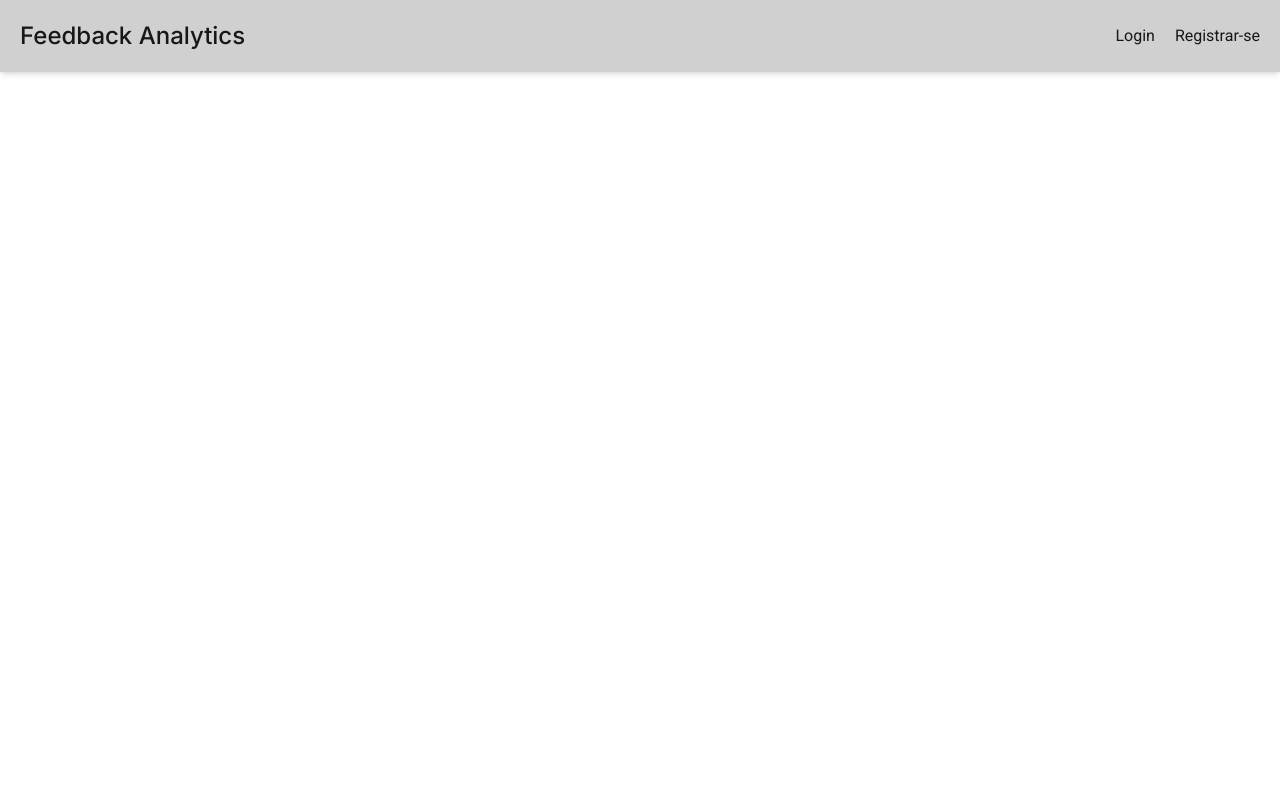
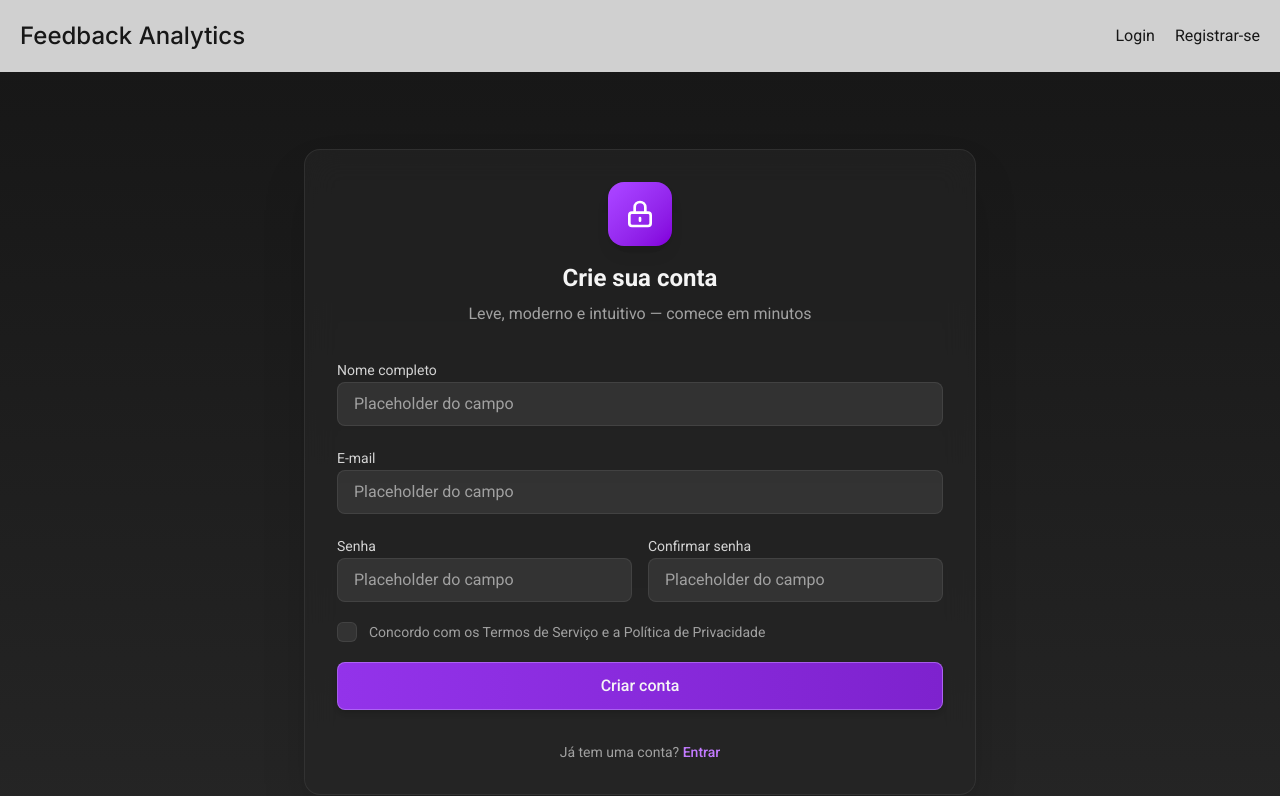
Before and after one commit to Nando006/feedback-analytics, a React (Vite) app: page /register in a window 1280 px wide. Shown: the top 796 px of the page. Built offline with nearby package versions, Linux system fonts and the light colour scheme.

Commit message:
Começando página de registro

```diff
--- a/src/pages/public/register.tsx
+++ b/src/pages/public/register.tsx
@@ -1,3 +1,85 @@
+import { Link } from 'react-router-dom';
+import Lock from 'components/public/svg/lock';
+
 export default function Register() {
-  return <></>;
+  return (
+    <div className="min-h-screen bg-gradient-to-b from-neutral-900 to-neutral-800 flex items-center justify-center p-4 relative">
+      <div className="w-full max-w-2xl">
+        <div className="bg-neutral-800/60 backdrop-blur-lg border border-neutral-700/50 rounded-2xl shadow-2xl p-8">
+          <div className="text-center mb-8">
+            <div className="w-16 h-16 bg-gradient-to-br from-purple-500 to-purple-700 rounded-2xl flex items-center justify-center mx-auto mb-4 shadow-lg">
+              <Lock />
+            </div>
+            <h1 className="text-2xl font-bold text-neutral-100 mb-2">
+              Crie sua conta
+            </h1>
+            <p className="text-neutral-400">
+              Leve, moderno e intuitivo — comece em minutos
+            </p>
+          </div>
+
+          <div className="space-y-5">
+            <div className="space-y-1">
+              <label className="text-sm text-neutral-300">Nome completo</label>
+              <div className="h-11 bg-neutral-700/60 border border-neutral-600/50 rounded-lg px-4 flex items-center text-neutral-400 hover:border-neutral-500/70 transition-colors">
+                Placeholder do campo
+              </div>
+            </div>
+
+            <div className="space-y-1">
+              <label className="text-sm text-neutral-300">E-mail</label>
+              <div className="h-11 bg-neutral-700/60 border border-neutral-600/50 rounded-lg px-4 flex items-center text-neutral-400 hover:border-neutral-500/70 transition-colors">
+                Placeholder do campo
+              </div>
+            </div>
+
+            <div className="grid grid-cols-1 sm:grid-cols-2 gap-4">
+              <div className="space-y-1">
+                <label className="text-sm text-neutral-300">Senha</label>
+                <div className="h-11 bg-neutral-700/60 border border-neutral-600/50 rounded-lg px-4 flex items-center text-neutral-400 hover:border-neutral-500/70 transition-colors">
+                  Placeholder do campo
+                </div>
+              </div>
+              <div className="space-y-1">
+                <label className="text-sm text-neutral-300">
+                  Confirmar senha
+                </label>
+                <div className="h-11 bg-neutral-700/60 border border-neutral-600/50 rounded-lg px-4 flex items-center text-neutral-400 hover:border-neutral-500/70 transition-colors">
+                  Placeholder do campo
+                </div>
+              </div>
+            </div>
+
+            <div className="flex items-center gap-3 text-sm">
+              <div className="w-5 h-5 rounded-md bg-neutral-700/60 border border-neutral-600/50 shrink-0" />
+              <span className="text-neutral-400">
+                Concordo com os Termos de Serviço e a Política de Privacidade
+              </span>
+            </div>
+
+            <button className="btn-register h-12 w-full rounded-lg font-medium shadow-md">
+              Criar conta
+            </button>
+          </div>
+
+          <div className="mt-8 text-center">
+            <p className="text-neutral-400 text-sm">
+              Já tem uma conta?{' '}
+              <Link
+                to="/login"
+                className="text-purple-400 hover:text-purple-300 transition-colors font-medium">
+                Entrar
+              </Link>
+            </p>
+          </div>
+        </div>
+      </div>
+
+      <div className="absolute inset-0 -z-10 overflow-hidden">
+        <div className="absolute -top-40 -right-32 w-80 h-80 bg-purple-500/10 rounded-full blur-3xl" />
+        <div className="absolute -bottom-40 -left-32 w-80 h-80 bg-blue-500/10 rounded-full blur-3xl" />
+        <div className="absolute top-1/2 left-1/2 -translate-x-1/2 -translate-y-1/2 w-96 h-96 bg-purple-500/5 rounded-full blur-3xl" />
+      </div>
+    </div>
+  );
 }
--- /dev/null
+++ b/styles/public/form/register.css
@@ -0,0 +1,15 @@
+/* Botão principal da página de cadastro */
+.btn-register {
+  background-image: linear-gradient(90deg, rgb(147 51 234), rgb(126 34 206));
+  border: 1px solid rgb(192 132 252 / 0.6);
+  color: rgb(245 245 245);
+  transition: transform 120ms ease, filter 180ms ease;
+}
+
+.btn-register:hover {
+  filter: brightness(1.05);
+}
+
+.btn-register:active {
+  transform: translateY(1px);
+}
--- a/styles/public/imports.css
+++ b/styles/public/imports.css
@@ -1 +1,2 @@
 @import './form/fieldPassword.css';
+@import './form/register.css';
```
